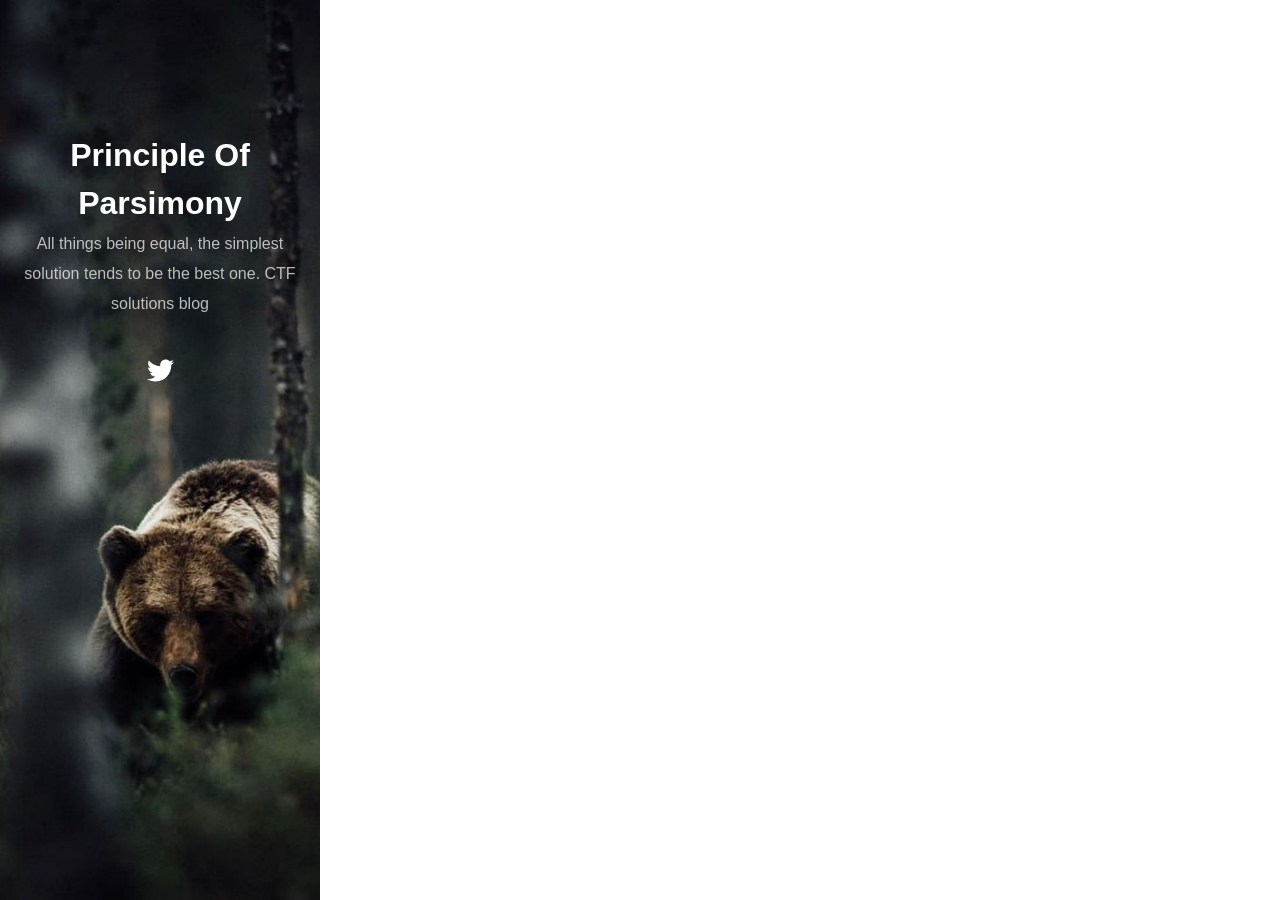
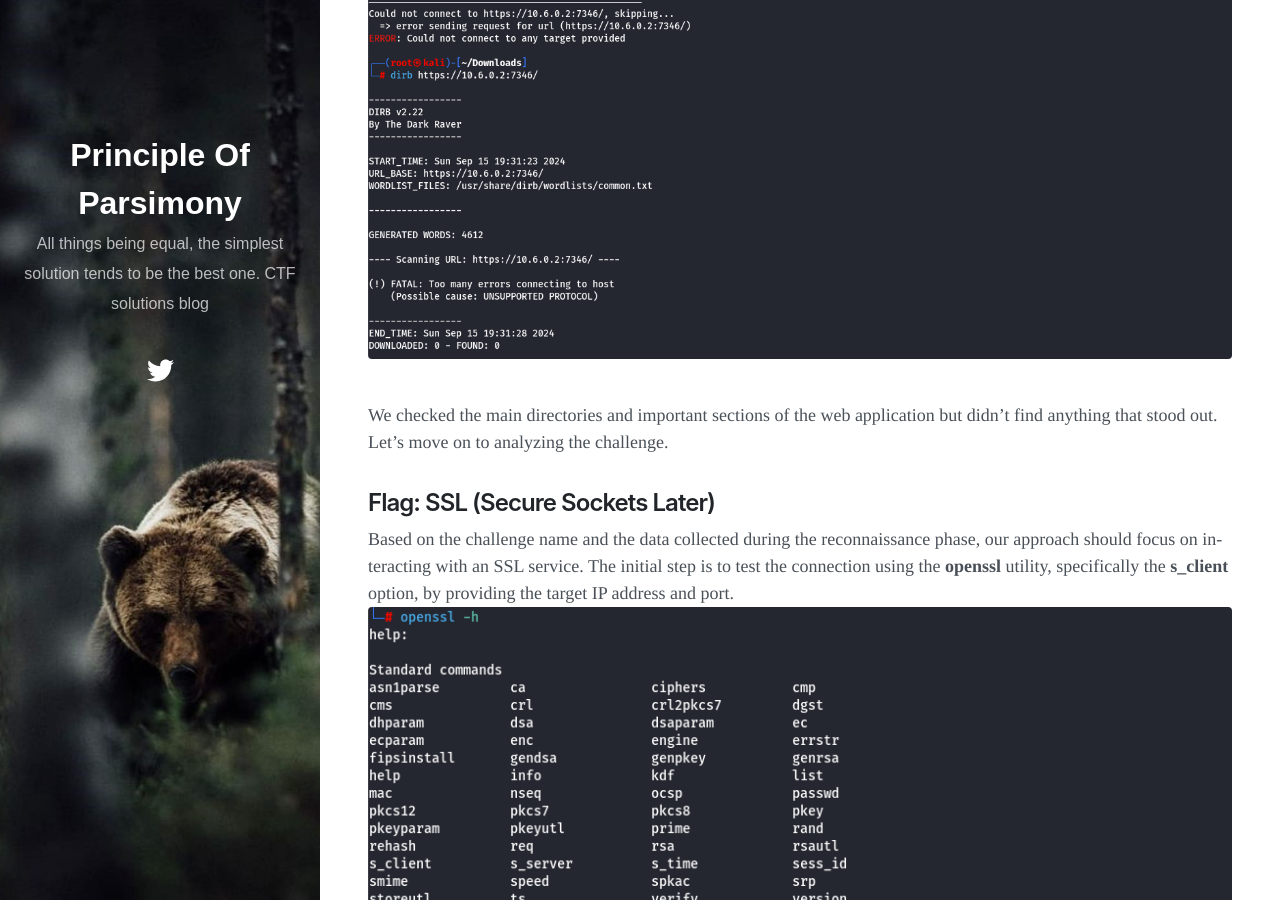
Before and after one commit to InfoSecGopNik/CTF, a Jekyll site: the page built from _posts/2025-07-20-secure-sockets-later.md, in a window 1280 px wide and 900 px high, scrolled down 2688 px. Built offline with Jekyll 4.4.1, drawn with Linux system fonts in a browser that asks for light colours; nearby versions of some CDN libraries; some of the changed text lies outside the part shown.

Commit message:
Update 2025-07-20-secure-sockets-later.md

```diff
--- a/_posts/2025-07-20-secure-sockets-later.md
+++ b/_posts/2025-07-20-secure-sockets-later.md
@@ -42,12 +42,22 @@ After establishing the VPN connection, properly enumerating the available protoc
 <li>Test connections with other services.</li>
 
 <br>
-
+![](https://raw.githubusercontent.com/InfoSecGopNik/CTF/main/_posts/images/secure-sockets-later/1.png)
+![](https://raw.githubusercontent.com/InfoSecGopNik/CTF/main/_posts/images/secure-sockets-later/2.png)
+![](https://raw.githubusercontent.com/InfoSecGopNik/CTF/main/_posts/images/secure-sockets-later/3.png)
+<br>
+We checked the main directories and important sections of the web application but didn’t find anything that stood out. Let’s move on to analyzing the challenge.
 
 ## Flag: SSL (Secure Sockets Later)
+Based on the challenge name and the data collected during the reconnaissance phase, our approach should focus on interacting with an SSL service. The initial step is to test the connection using the **openssl** utility, specifically the **s_client** option, by providing the target IP address and port.
+![](https://raw.githubusercontent.com/InfoSecGopNik/CTF/main/_posts/images/secure-sockets-later/4.png)
+![](https://raw.githubusercontent.com/InfoSecGopNik/CTF/main/_posts/images/secure-sockets-later/5.png)
 
+After connecting to the server with OpenSSL, we notice something unusual in the certificate—it contains the acronym 'CTF'. The challenge hints at replacing two characters, so we copy the string and swap '/' for '{}', which gives us the flag.
+![](https://raw.githubusercontent.com/InfoSecGopNik/CTF/main/_posts/images/secure-sockets-later/6.png)
+<br>
 **This is everything, I hope you enjoyed the write-up and learned something new. Happy hacking! :)**
-![]
+![](https://raw.githubusercontent.com/InfoSecGopNik/CTF/main/_posts/images/secure-sockets-later/7.png)
 <br>
 ### Reference links
 <li>https://www.liquidweb.com/blog/how-to-test-ssl-connection-using-openssl/</li>
```
